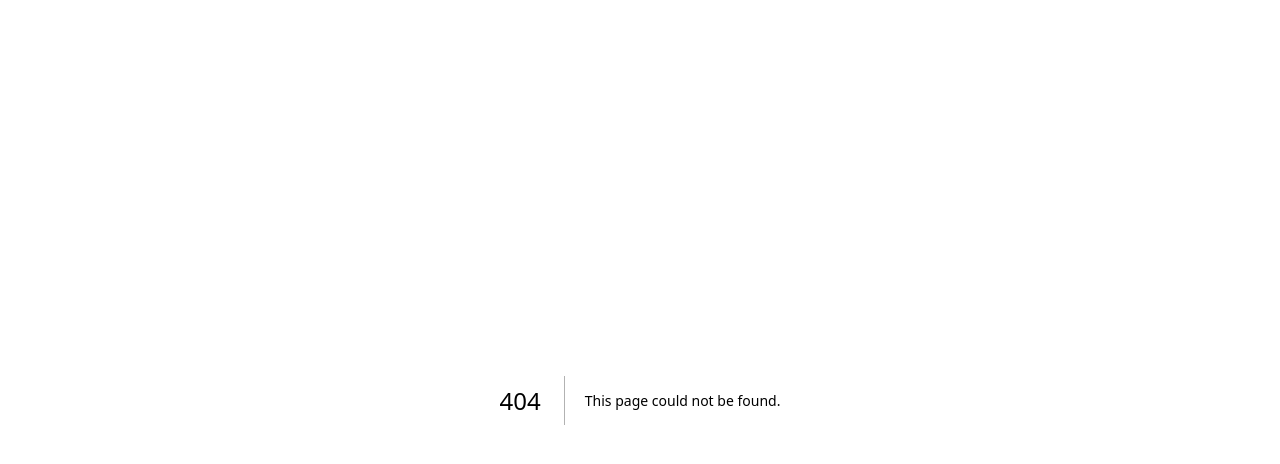
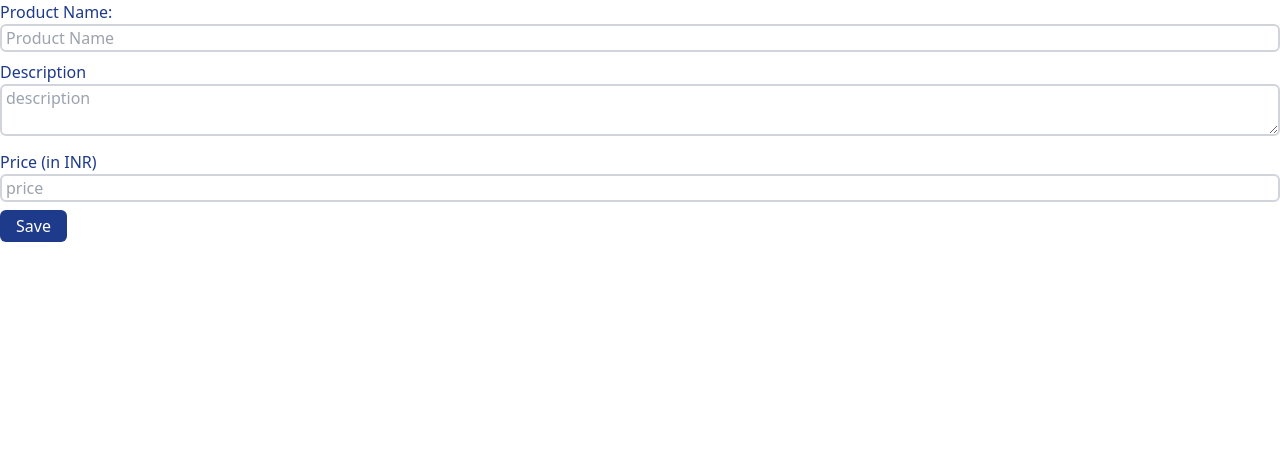
Before and after one commit to Jayoooppp/E-commerce-admin, a Next.js app: page /products/NewProductForm in a window 1280 px wide. Before the commit this address had no page. Shown: the top 464 px of the page. Built offline with nearby package versions, Linux system fonts and the light colour scheme.

Commit message:
Add new product

```diff
--- /dev/null
+++ b/lib/mongoose.js
@@ -0,0 +1,10 @@
+import mongoose from "mongoose";
+
+export function mongooseConnect() {
+    if (mongoose.connection.readyState === 1) {
+        return mongoose.connection.asPromise();
+    } else {
+        const url = process.env.MONGODB_URI;
+        return mongoose.connect(url);
+    }
+}
--- /dev/null
+++ b/models/Products.js
@@ -0,0 +1,9 @@
+import mongoose, { model } from "mongoose";
+const productSchema = new mongoose.Schema({
+    title: { type: String, required: true },
+    description: String,
+    price: { type: Number, required: true }
+})
+
+const Product = mongoose.models.Product || mongoose.model('Product', productSchema);
+export default Product;
--- a/package.json
+++ b/package.json
@@ -9,11 +9,14 @@
     "lint": "next lint"
   },
   "dependencies": {
+    "@heroicons/react": "^2.0.18",
     "@next-auth/mongodb-adapter": "^1.1.3",
     "autoprefixer": "10.4.14",
+    "axios": "^1.4.0",
     "eslint": "8.40.0",
     "eslint-config-next": "13.4.1",
     "mongodb": "^5.4.0",
+    "mongoose": "^7.1.1",
     "next": "13.4.1",
     "next-auth": "^4.22.1",
     "postcss": "8.4.23",
--- /dev/null
+++ b/pages/api/products.js
@@ -0,0 +1,35 @@
+import { mongooseConnect } from "@/lib/mongoose";
+import Product from "@/models/Products";
+export default async function handle(req, res) {
+    const { method } = req;
+    await mongooseConnect();
+
+    if (method === "GET") {
+        if (req.query?.id) {
+            res.json(await Product.findById(req.query.id))
+        } else {
+
+            res.json(await Product.find());
+        }
+    }
+    if (method === "POST") {
+        const { title, description, price } = req.body;
+        const newProduct = await Product.create({
+            title, description, price
+        })
+        res.json(newProduct)
+    }
+
+    if (method === "PUT") {
+        const { title, description, price, id } = req.body;
+        await Product.updateOne({ _id: id }, { title, description, price });
+        res.json(true);
+    }
+
+    if (method === "DELETE") {
+        if (req.query?.id) {
+            await Product.deleteOne({ _id: req.query.id });
+            res.json(true);
+        }
+    }
+}
--- a/pages/products.js
+++ b/pages/products.js
@@ -1,9 +1,41 @@
 import Layout from "@/components/Layout";
+import Link from "next/link";
+import { useEffect, useState } from "react";
+import axios from "axios";
+import Icon from "@heroicons/react/24/solid/PencilSquareIcon"
+import TIcon from "@heroicons/react/24/solid/TrashIcon"
+export default function products() {
+    const [products, setproducts] = useState([])
+    useEffect(() => {
+        axios.get("/api/products").then((res) => {
+            setproducts(res.data)
+        })
 
-export default function products() {
+    }, [])
+    console.log(products)
     return (
         <Layout>
-            products
+            <Link className="bg-blue-900 text-white rounded-md py-1 px-2" href={"/products/new"}>Add New Product</Link>
+            <table className="basic mt-2">
+                <thead>
+                    <tr>
+                        <td>Product Name</td>
+                        <td></td>
+                    </tr>
+                </thead>
+                <tbody>
+                    {products.map((product) => (
+                        <tr>
+                            <td>{product.title}</td>
+                            <td>
+                                <Link href={'/products/edit/' + product._id}><Icon className="h-4 w-4" />Edit</Link>
+                                <Link href={'/products/delete/' + product._id}><TIcon className="h-4 w-4" />Delete</Link>
+                            </td>
+                        </tr>
+                    ))}
+                </tbody>
+
+            </table>
         </Layout>
     )
 }
--- /dev/null
+++ b/pages/products/NewProductForm.js
@@ -0,0 +1,51 @@
+import axios from "axios";
+import { useState } from "react";
+import { useRouter } from "next/router";
+const NewProductForm = ({ productInfo }) => {
+    const router = useRouter();
+    const [formData, setFormData] = useState(productInfo || {
+        title: "",
+        description: "",
+        price: ""
+    })
+    const [goBack, setGoBack] = useState(false);
+    const handleChange = (e) => {
+        setFormData({ ...formData, [e.target.name]: e.target.value })
+    }
+    const handleSubmit = async (e) => {
+        e.preventDefault();
+        if (productInfo._id) {
+            // update the product
+            await axios.put("/api/products", { ...formData, id: productInfo._id }).then((res) => {
+                console.log(res)
+            })
+        } else {
+            await axios.post("/api/products", formData).then((res) => {
+                console.log(res)
+            }).catch(err => {
+                console.log(err)
+            })
+
+        }
+        setGoBack(true)
+
+    }
+    if (goBack) {
+        router.push("/products")
+    }
+    return (
+
+        <form onSubmit={handleSubmit}>
+
+            <label>Product Name:</label>
+            <input type="text" placeholder="Product Name" name="title" value={formData.title} onChange={handleChange} />
+            <label>Description</label>
+            <textarea placeholder="description" name="description" value={formData.description} onChange={handleChange}></textarea>
+            <label>Price (in INR)</label>
+            <input type="number" placeholder="price" name="price" value={formData.price} onChange={handleChange} />
+            <button type="submit" className="btn-primary">Save</button>
+        </form>
+    )
+}
+
+export default NewProductForm;
--- /dev/null
+++ b/pages/products/delete/[...id].js
@@ -0,0 +1,49 @@
+import Layout from "@/components/Layout";
+import { useRouter } from "next/router";
+import { useEffect, useState } from "react";
+import axios from "axios";
+const DeleteProduct = () => {
+    const router = useRouter();
+    const { id } = router.query;
+    const [productInfo, setProductInfo] = useState(null);
+    useEffect(() => {
+        if (id) {
+            axios.get("/api/products?id=" + id).then((res) => {
+                console.log(res)
+                setProductInfo(res.data)
+            }).catch(err => {
+                console.log(err)
+            })
+        }
+    }, [id])
+    const goBack = () => {
+        router.push("/products")
+    }
+    const deleteProduct = async () => {
+        await axios.delete("/api/products?id=" + productInfo._id).then((res) => {
+            router.push("/products")
+        })
+    }
+    return (
+
+        <Layout>
+            <h1 className="text-center">Are you sure you want to delete&nbsp;"{productInfo?.title}"</h1>
+            <div className="flex gap-2 justify-center">
+                <button
+                    className="btn-red"
+                    onClick={deleteProduct}>
+                    Yes
+                </button>
+                <button
+                    className="btn-default"
+                    onClick={goBack}>
+                    No
+                </button>
+
+
+            </div>
+        </Layout>
+    )
+}
+
+export default DeleteProduct;
--- /dev/null
+++ b/pages/products/edit/[...id].js
@@ -0,0 +1,29 @@
+import Layout from "@/components/Layout"
+import axios from "axios";
+import { useRouter } from "next/router"
+import { useEffect, useState } from "react";
+import NewProductForm from "../NewProductForm";
+const EditProduct = () => {
+    const router = useRouter();
+    const { id } = router.query;
+    const [productInfo, setProductInfo] = useState(null);
+    useEffect(() => {
+        if (id) {
+            axios.get("/api/products?id=" + id).then((res) => {
+                console.log(res)
+                setProductInfo(res.data)
+            }).catch(err => {
+                console.log(err)
+            })
+        }
+    }, [id])
+    return (
+        <Layout>
+            <h1>Edit Product</h1>
+            {productInfo && (
+                <NewProductForm productInfo={productInfo} />
+            )}
+        </Layout>
+    )
+}
+export default EditProduct;
--- /dev/null
+++ b/pages/products/new.js
@@ -0,0 +1,18 @@
+import Layout from "@/components/Layout";
+import axios from "axios";
+import { useState } from "react";
+import { useRouter } from "next/router";
+import NewProductForm from "./NewProductForm";
+
+const new_product = () => {
+
+    return (
+        <Layout>
+            <h1>Add Product</h1>
+
+            <NewProductForm />
+
+        </Layout>
+    )
+}
+export default new_product;
--- a/styles/globals.css
+++ b/styles/globals.css
@@ -1,3 +1,52 @@
 @tailwind base;
 @tailwind components;
 @tailwind utilities;
+
+input, textarea {
+    @apply border-2 border-gray-300 rounded-md px-1 w-full;
+    @apply mb-2;
+}
+
+input:focus, textarea:focus {
+    @apply border-blue-900;
+}
+
+h1 {
+    @apply text-blue-900 mb-2 text-xl
+}
+
+label {
+    @apply text-blue-900;
+}
+
+.btn-primary {
+    @apply bg-blue-900 text-white px-4 py-1 rounded-md;
+}
+
+table.basic {
+    @apply w-full;
+}
+
+table.basic thead tr td {
+    @apply bg-blue-100;
+}
+
+table.basic tr td {
+    @apply border border-blue-200 p-1;
+}
+
+table.basic a {
+    @apply bg-blue-900 text-white text-sm py-1 px-2 rounded-md inline-flex gap-1 mr-1;
+}
+
+.btn-red, .btn-default {
+    @apply px-4 py-1 rounded-md;
+}
+
+.btn-red {
+    @apply bg-red-800 text-white;
+}
+
+.btn-default {
+    @apply bg-gray-500 text-white;
+}
```
Also changed, not shown: 1 other file (tests, documents, lock files or other folders).
